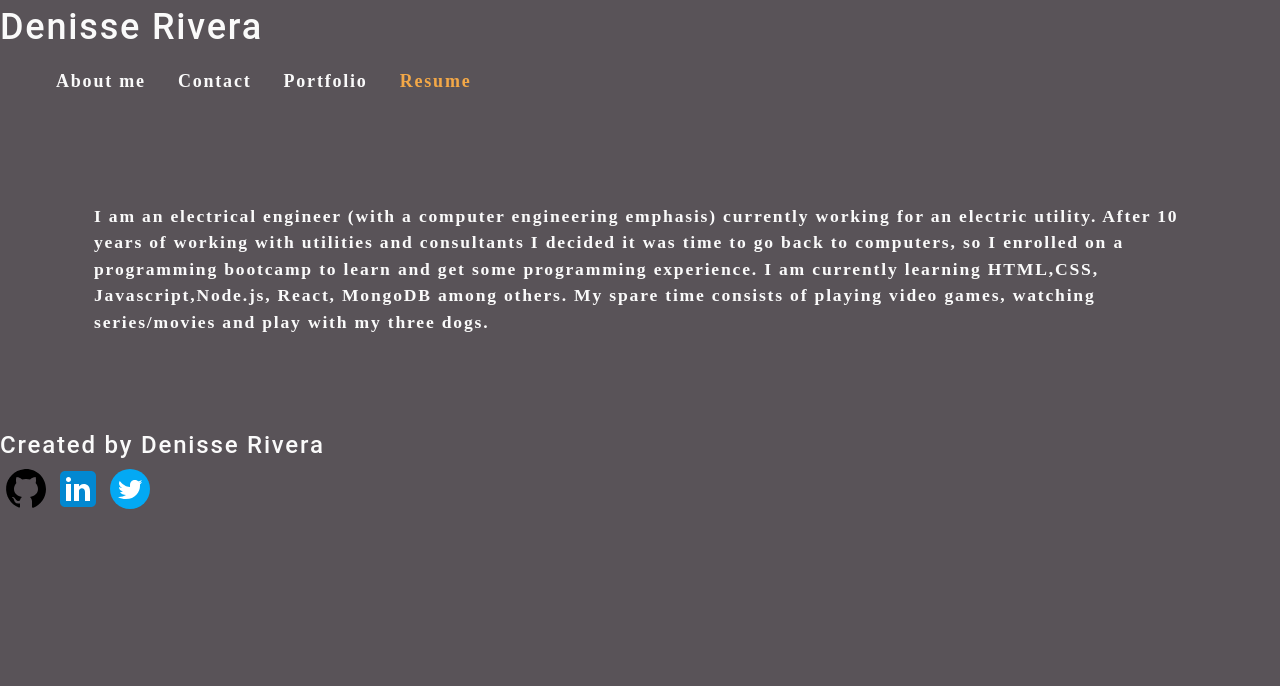
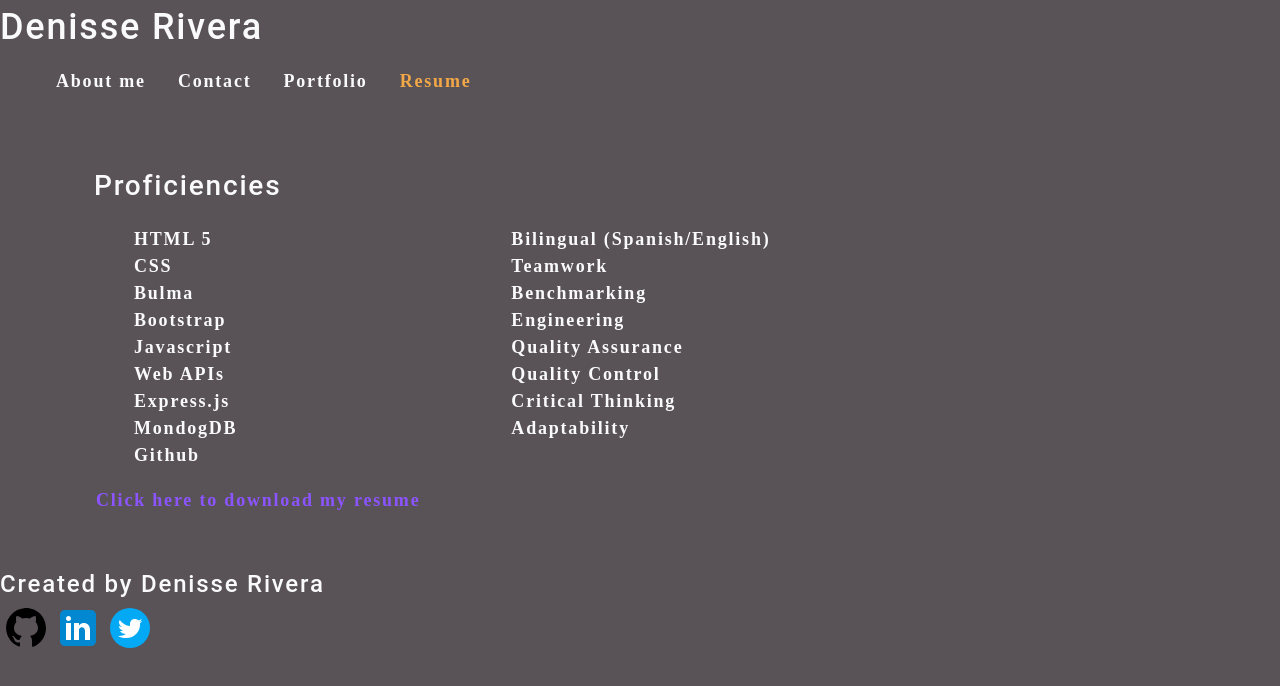
Before and after one commit to RiveraDenisse/react-portfolio, a React (Create React App) app: page / in a window 1280 px wide. Both pictures are taken after a click on the element "Resume". Shown: the top 686 px of the page. Built offline with nearby package versions, Linux system fonts and the light colour scheme.

Commit message:
added resume section including proficiencies and link to download resume file

```diff
--- a/src/App.js
+++ b/src/App.js
@@ -6,6 +6,7 @@ import ContactForm from "./components/Contact";
 import "./App.css";
 import Header from "./components/Header";
 import Footer from "./components/Footer";
+import Resume from "./components/Resume";
 
 function App() {
   const [sections] = useState(["About me", "Contact", "Portfolio", "Resume"]);
@@ -27,6 +28,8 @@ function App() {
           <Portfolio />
         ) : currentCategory === "Contact" ? (
           <ContactForm />
+        ) : currentCategory === "Resume" ? (
+          <Resume />
         ) : (
           <About />
         )}
--- /dev/null
+++ b/src/components/Resume/index.js
@@ -0,0 +1,44 @@
+import React from "react";
+
+function Resume() {
+  return (
+    <div>
+      <h3>Proficiencies</h3>
+      <div className="skills">
+        <div>
+          <ul>
+            <li>HTML 5</li>
+            <li>CSS</li>
+            <li>Bulma</li>
+            <li>Bootstrap</li>
+            <li>Javascript</li>
+            <li>Web APIs</li>
+            <li>Express.js</li>
+            <li>MondogDB</li>
+            <li>Github</li>
+          </ul>
+        </div>
+        <div>
+          <ul>
+            <li>Bilingual (Spanish/English)</li>
+            <li>Teamwork</li>
+            <li>Benchmarking</li>
+            <li>Engineering</li>
+            <li>Quality Assurance</li>
+            <li>Quality Control</li>
+            <li>Critical Thinking</li>
+            <li>Adaptability</li>
+          </ul>
+        </div>
+      </div>
+      <div>
+        <a href="/DenisseRivera.pdf" target="_blank" download>
+          {" "}
+          Click here to download my resume
+        </a>
+      </div>
+    </div>
+  );
+}
+
+export default Resume;
--- a/src/index.css
+++ b/src/index.css
@@ -298,3 +298,12 @@ a {
   text-align: center;
   box-shadow: 10px 10px 5px rgba(0, 0, 0, 0.3);
 }
+
+.skills {
+  display: grid;
+  grid-auto-rows: minmax(100px, auto);
+  gap: 20px;
+  grid-auto-flow: dense;
+  grid-template-columns: 1fr 2fr;
+  align-content: flex-start;
+}
```
Also changed, not shown: 1 other file (tests, documents, lock files or other folders).
